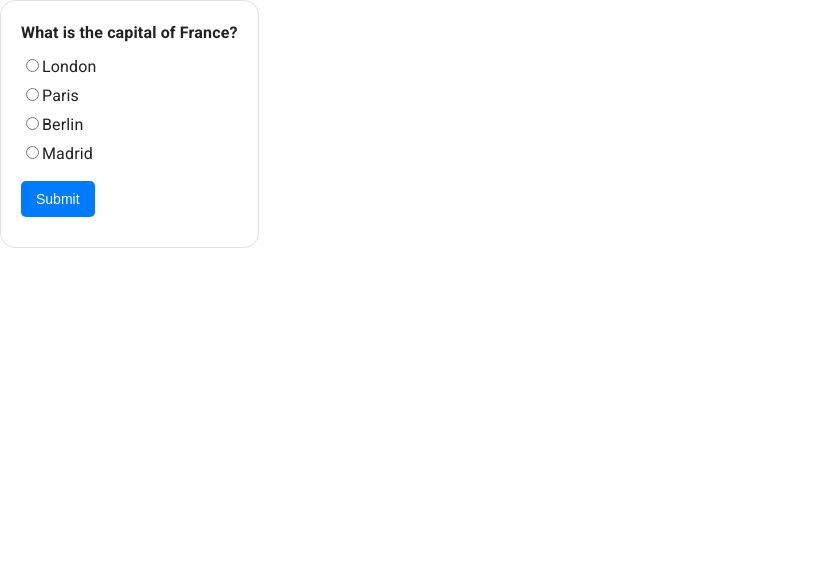
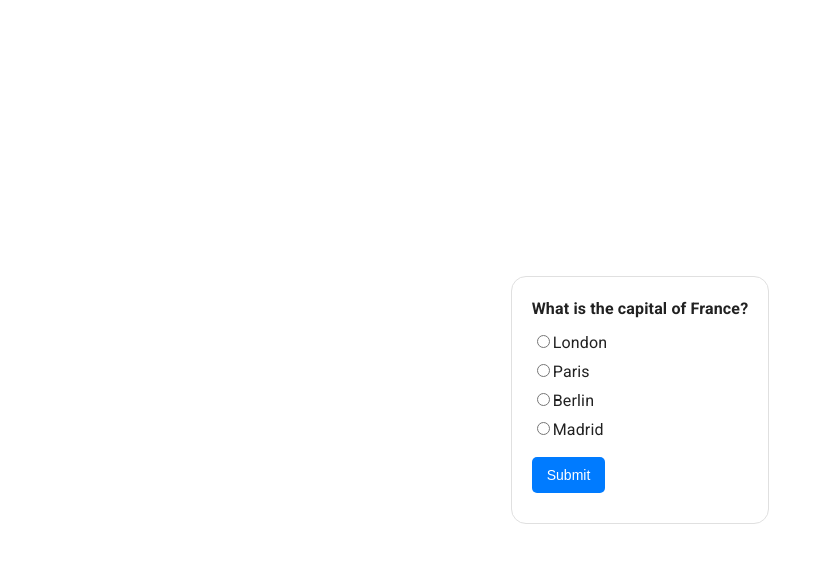
Before and after one commit to marco-rosner/code-challenges, a React (Create React App) app in the folder React/: page / in a window 1280 px wide. Shown: the top 562 px of the page, without its empty margins (0-832 px from the left). Built offline with nearby package versions, Linux system fonts and the light colour scheme.

Commit message:
React - QuizApp - Applying Flexible Box Layout

```diff
--- a/React/src/QuizApp/App.jsx
+++ b/React/src/QuizApp/App.jsx
@@ -1,15 +1,9 @@
+import { Grid } from '@mui/material';
 import React, { useState } from 'react';
 import { Question } from './Question';
 import { Result } from './Result';
 
 const style = {
-    container: {
-        padding: '20px',
-        border: '1px solid #E0E0E0',
-        borderRadius: '15px',
-        width: 'max-content',
-        marginBottom: '40px',
-    },
     feedback: {
         marginTop: '10px',
         fontSize: '14px',
@@ -33,7 +27,14 @@ export const App = () => {
     const [score, setScore] = useState([])
 
     return (
-        <div style={style.container}>
+        <Grid
+            container
+            direction="column"
+            justifyContent="center"
+            alignItems="center"
+            sx={{ minHeight: '100vh' }}>
+            <Grid
+                sx={{ border: '1px solid #E0E0E0', borderRadius: '15px', padding: '20px' }}>
                 {score.length !== questions.length ?
                     (<>
                         <Question questions={questions} setScore={setScore} />
@@ -41,6 +42,7 @@ export const App = () => {
                     </>) :
                     (<Result score={score} questionTotal={questions.length} />)
                 }
-        </div >
+            </Grid>
+        </Grid>
     );
 }
```
Lines whose indentation alone changed are shown as unchanged.
